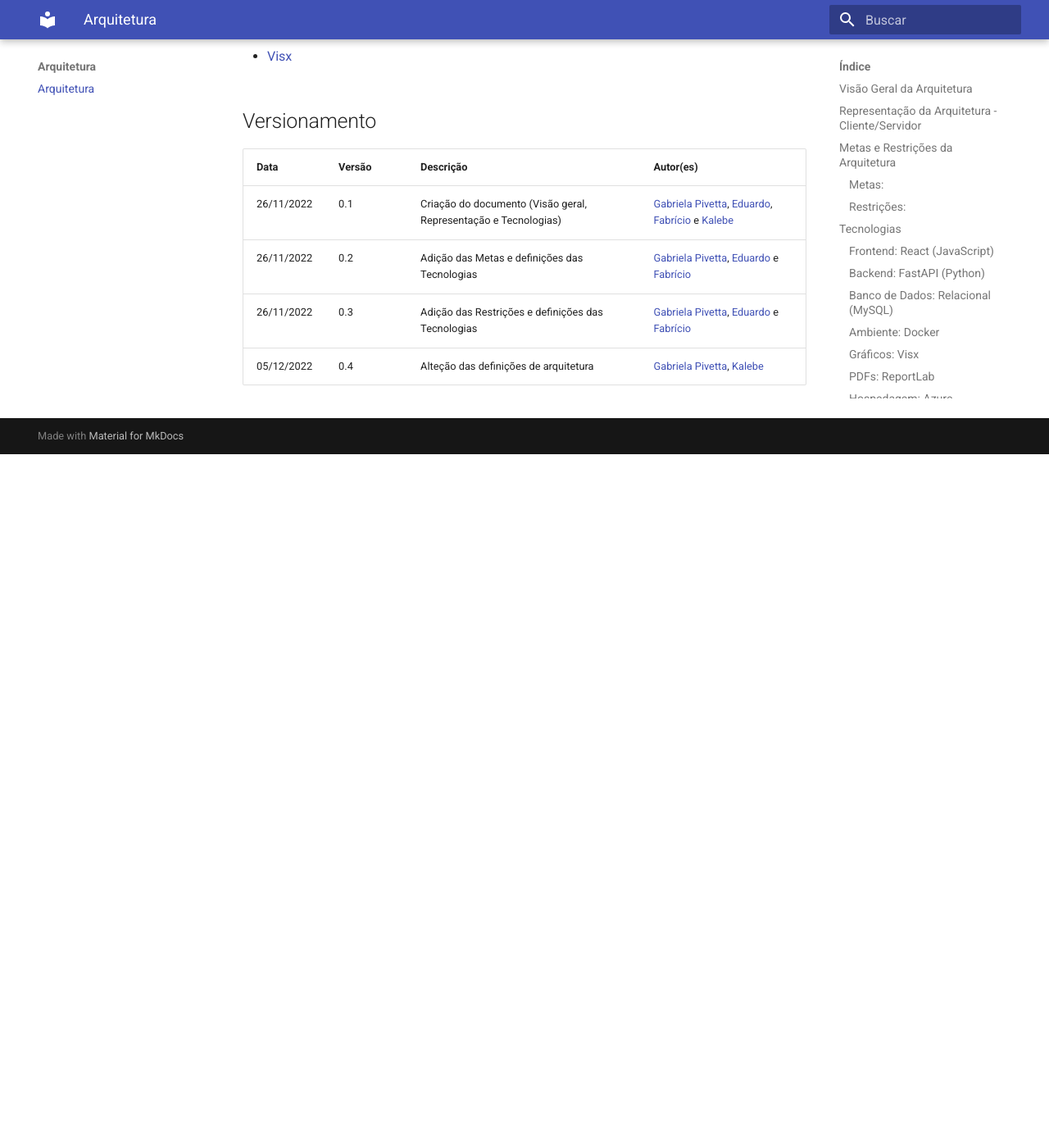
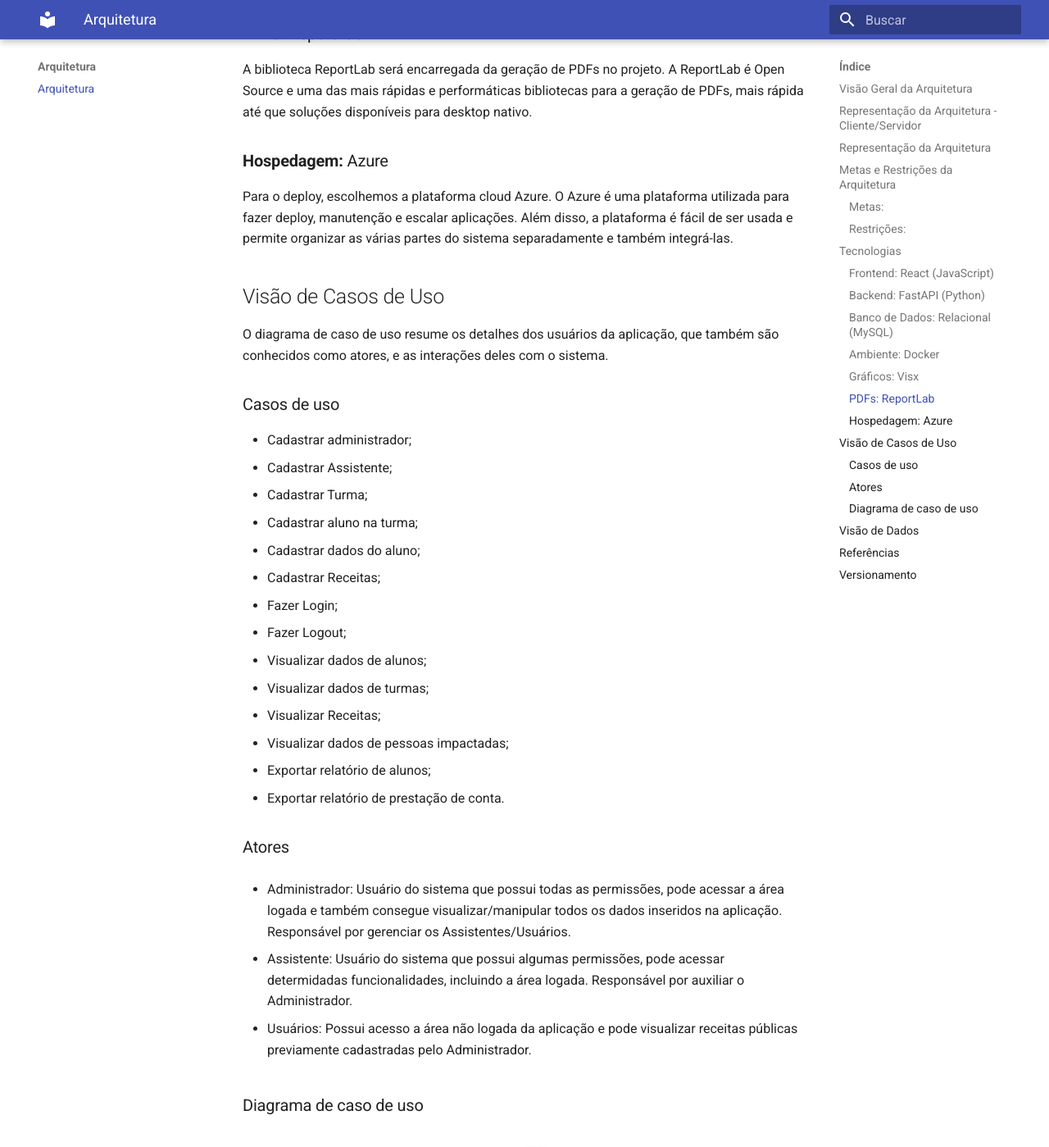
Before and after one commit to fga-eps-mds/2022.2-Amis-Doc, an MkDocs documentation site: the page built from docs/Arquitetura/arquitetura.md, in a window 1280 px wide and 1400 px high, scrolled down 3269 px. Shown: the whole window at 82% size. Built offline with MkDocs 1.6.1 and Material for MkDocs 9.7.7, drawn with Linux system fonts in a browser that asks for light colours; before the commit the page ends 3823 px from its top, so only the background shows below that; some of the changed text lies outside the part shown.

Commit message:
(#28) adicionando diagramas
Co-authored-by: gabrielapivetta <gpivetta99@gmail.com>

```diff
--- a/docs/Arquitetura/arquitetura.md
+++ b/docs/Arquitetura/arquitetura.md
@@ -7,6 +7,10 @@
 ## Representação da Arquitetura - Cliente/Servidor
 
 Para o desenvolvimento do sistema, foi escolhida a arquitetura de Cliente/Servidor. Esta é uma abordagem onde o software é dividido entre Front-end e Back-end, que se comportam como serviços independentes e se comunicam através de APIs REST. Algumas de suas características são: Sempre espera por um pedido de um cliente, Atende os pedidos e, em seguida, responde aos clientes com os dados solicitados e Interagem diretamente com os usuários finais através de qualquer interface com o usuário.
+
+## Representação da Arquitetura
+
+![Representação da Arquitetura](../assets/arquitetura.jpeg)
 
 O Back-end será composto por pacotes que representam os épicos do nosso backlog, que estão listados a seguir:
 
@@ -64,6 +68,53 @@
 
 Para o deploy, escolhemos a plataforma cloud Azure. O Azure é uma plataforma utilizada para fazer deploy, manutenção e escalar aplicações. Além disso, a plataforma é fácil de ser usada e permite organizar as várias partes do sistema separadamente e também integrá-las.
 
+## Visão de Casos de Uso
+O diagrama de caso de uso resume os detalhes dos usuários da aplicação, que também são conhecidos como atores, e as interações deles com o sistema.
+
+### Casos de uso
+* Cadastrar administrador;
+* Cadastrar Assistente;
+* Cadastrar Turma;
+* Cadastrar aluno na turma;
+* Cadastrar dados do aluno;
+* Cadastrar Receitas;
+* Fazer Login;
+* Fazer Logout;
+* Visualizar dados de alunos;
+* Visualizar dados de turmas;
+* Visualizar Receitas;
+* Visualizar dados de pessoas impactadas;
+* Exportar relatório de alunos;
+* Exportar relatório de prestação de conta.
+
+### Atores
+* Administrador: Usuário do sistema que possui todas as permissões, pode acessar a área logada e também consegue visualizar/manipular todos os dados inseridos na aplicação. Responsável por gerenciar os Assistentes/Usuários.
+
+* Assistente: Usuário do sistema que possui algumas permissões, pode acessar determidadas funcionalidades, incluindo a área logada. Responsável por auxiliar o Administrador.
+
+* Usuários: Possui acesso a área não logada da aplicação e pode visualizar receitas públicas previamente cadastradas pelo Administrador.
+
+### Diagrama de caso de uso
+![Caso de Uso](../assets/useCase.jpeg)
+
+## Visão de Dados
+ À partir do banco de dados MySql, será possível armazenar os dados dos alunos(as) e das turmas, além de permitir guardar todas as receitas utilizadas para a produção dos produtos.
+
+ A figura a seguir mostra o Modelo Conceitual (Entidade - Relacionamento) elaborado para atender as necessidades do sistema:
+![Conceitual](../assets/conceitual.jpeg)
+
+As entidades são:
+* ASSISTENTE;
+* ALUNO;
+* TELEFONE;
+* TURMA;
+* RECEITA;
+* IMAGEM;
+* INGREDIENTE.
+
+Que, numa visão lógica, são representadas por:
+![Logico](../assets/logico.jpeg)
+
 ## Referências
 
 - [The Best Guide to Know What Is React](https://www.simplilearn.com/tutorials/reactjs-tutorial/what-is-reactjs)
@@ -81,4 +134,5 @@
 | 26/11/2022 | 0.1 | Criação do documento (Visão geral, Representação e Tecnologias) | [Gabriela Pivetta](https://github.com/gabrielapivetta), [Eduardo](https://github.com/fxred), [Fabrício](https://github.com/FabricioDeQueiroz) e [Kalebe](https://github.com/KalebeLopes) |
 | 26/11/2022 | 0.2 | Adição das Metas e definições das Tecnologias | [Gabriela Pivetta](https://github.com/gabrielapivetta), [Eduardo](https://github.com/fxred) e [Fabrício](https://github.com/FabricioDeQueiroz) |
 | 26/11/2022 | 0.3 | Adição das Restrições e definições das Tecnologias | [Gabriela Pivetta](https://github.com/gabrielapivetta), [Eduardo](https://github.com/fxred) e [Fabrício](https://github.com/FabricioDeQueiroz) |
-| 05/12/2022 | 0.4 | Alteção das definições de arquitetura | [Gabriela Pivetta](https://github.com/gabrielapivetta), [Kalebe](https://github.com/KalebeLopes) |
+| 05/12/2022 | 0.4 | Alteração das definições de arquitetura | [Gabriela Pivetta](https://github.com/gabrielapivetta), [Kalebe](https://github.com/KalebeLopes) |
+| 05/12/2022 | 0.5 | Adição dos diagramas | [Kalebe](https://github.com/KalebeLopes), [Gabriela Pivetta](https://github.com/gabrielapivetta) |
```
Also changed, not shown: other parts of docs/Arquitetura/arquitetura.md (+2 -0 lines), docs/assets/arquitetura.jpeg (added), docs/assets/conceitual.jpeg (added), docs/assets/logico.jpeg (added), docs/assets/useCase.jpeg (added).
